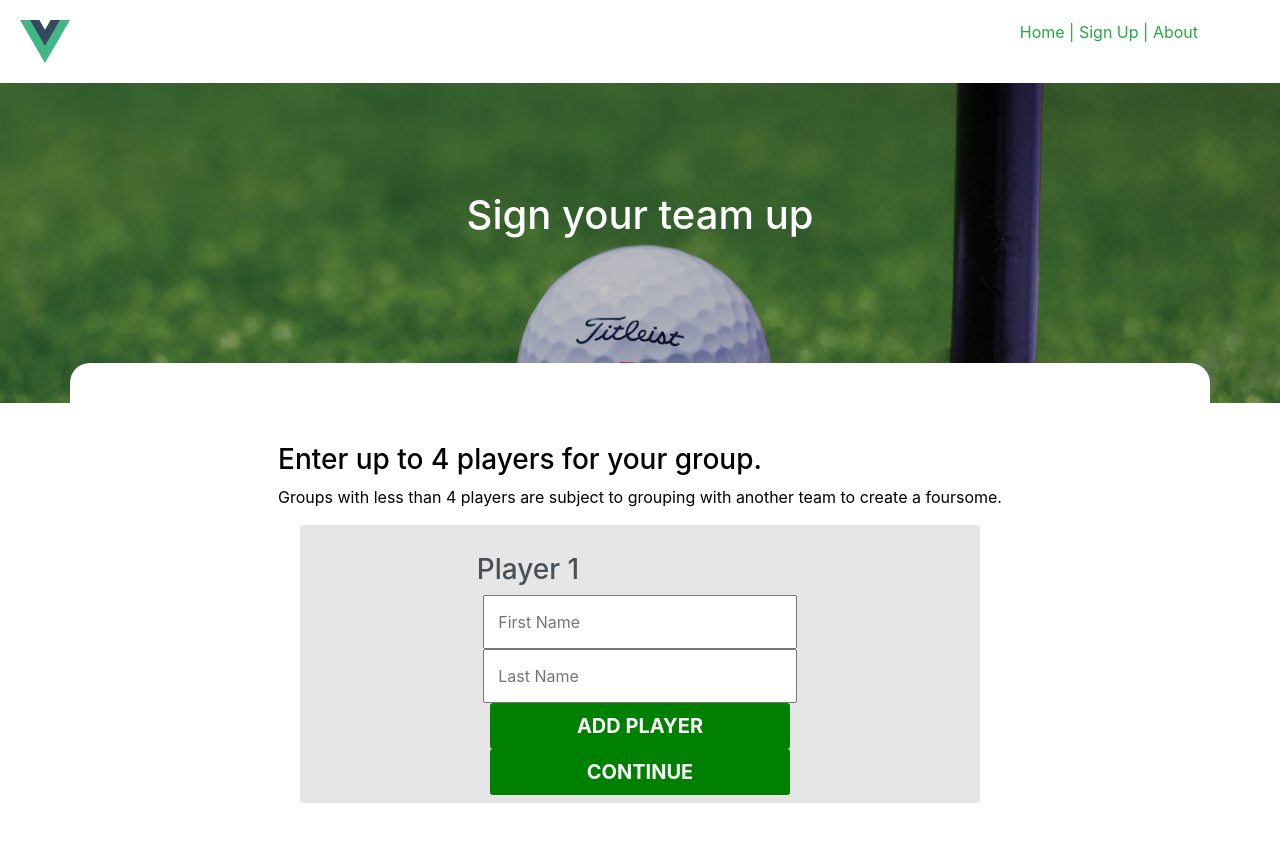
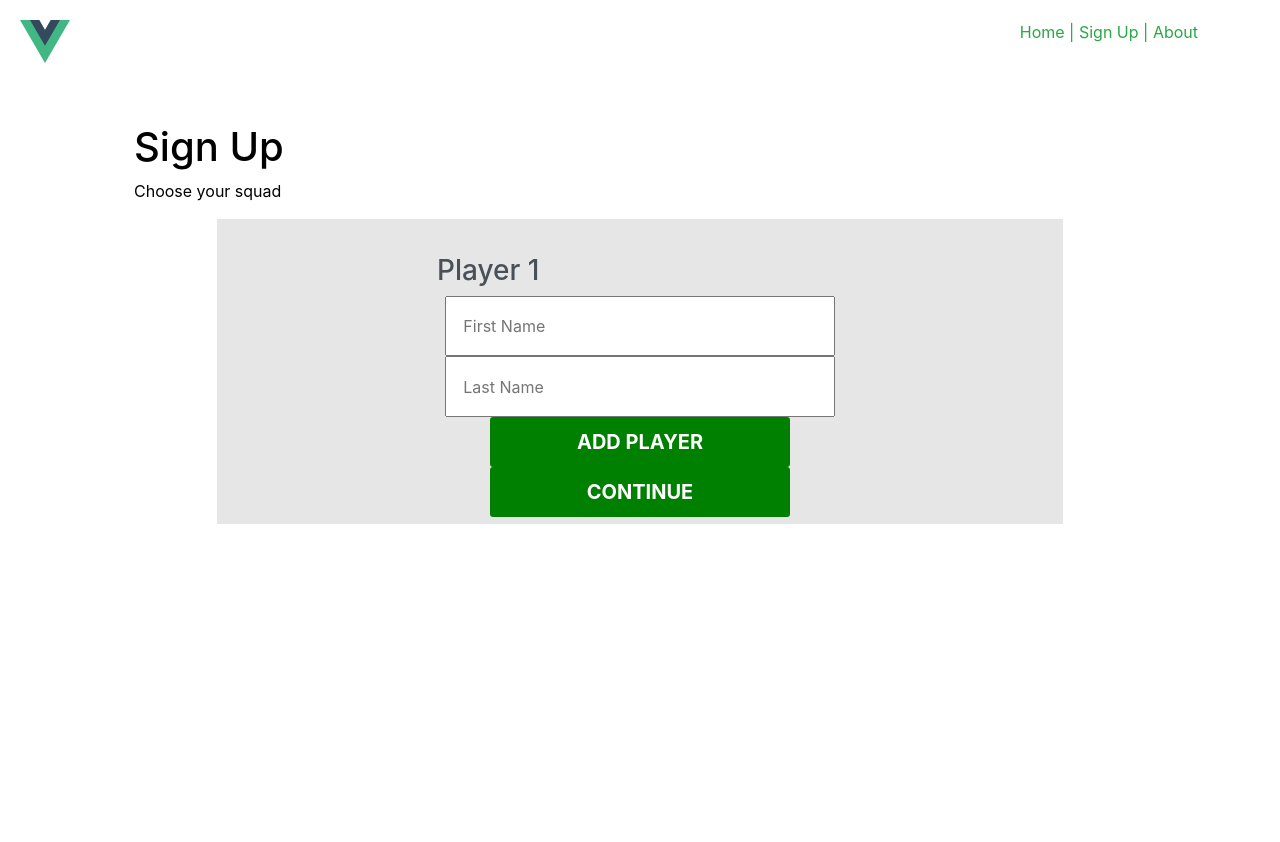
Before and after one commit to vit-the-jedi/golf-tournament-site, a Vue app: page /signup in a window 1280 px wide. Shown: the top 842 px of the page. After the commit the page ends 800 px from the top, so only its background shows below. Built offline with nearby package versions, Linux system fonts and the light colour scheme.

Commit message:
more form functionality

```diff
--- a/src/assets/main.css
+++ b/src/assets/main.css
@@ -71,3 +71,66 @@ h4 {
 ul {
   padding-inline-start: 17px;
 }
+/*form*/
+.form-inner {
+  max-width: 900px;
+  width: 100%;
+  margin: auto;
+  display: block;
+}
+form {
+  display: flex;
+  flex-direction: column;
+}
+form label {
+  width: 100%;
+  flex-basis: 100%;
+}
+.form-control {
+  background: none;
+  flex-basis: 100%;
+  width: 100%;
+  display: flex;
+  flex-wrap: wrap;
+  border: none;
+  padding: 2%;
+}
+.form-control input,
+.form-control select {
+  padding: 2%;
+  margin: 0 1%;
+}
+.form-control input:not(.full-width),
+.form-control select:not(.full-width) {
+  flex-basis: 48%;
+  width: 48%;
+}
+.form-control .full-width {
+  width: 100%;
+  flex-basis: 100%;
+}
+button {
+  border-radius: 3px;
+  background: green;
+  color: #fff;
+  font-weight: 700;
+  max-width: 300px;
+  margin: auto;
+  width: 100%;
+  display: block;
+  border: 0;
+  padding: 2.5% 0;
+  font-size: 1.25rem;
+  text-transform: uppercase;
+}
+.error {
+  color: red;
+}
+.error-list * {
+  color: inherit;
+}
+.error-list {
+  max-width: 400px;
+  width: 100%;
+  margin: auto;
+}
--- a/src/components/signUpForm.vue
+++ b/src/components/signUpForm.vue
@@ -6,12 +6,10 @@ const secondColor = ref("#FFC300");
 <template>
   <!-- <loadingSpinner /> -->
   <form @submit="checkForm">
+    <h1>Sign Up</h1>
+    <p v-if="!playersAdded">Choose your squad</p>
+    <p v-if="playersAdded">Choose your division and team name</p>
     <div class="form-inner">
-      <h2>Enter up to 4 players for your group.</h2>
-      <p>
-        Groups with less than 4 players are subject to grouping with another
-        team to create a foursome.
-      </p>
       <span v-if="errors.length" class="error-list error">
         <span>Please correct the following error(s):</span>
         <ul>
@@ -19,17 +17,17 @@ const secondColor = ref("#FFC300");
         </ul>
       </span>
 
-      <div class="form-inset">
+      <div id="players" class="form-inset" v-if="!playersAdded">
         <div class="form-control card" v-if="numOfPlayers >= 1">
           <h2>Player 1</h2>
           <input
-            v-model="player1__firstName"
+            v-model="players.player1__firstName"
             class="input"
             type="text"
             placeholder="First Name"
           />
           <input
-            v-model="player1__lastName"
+            v-model="players.player1__lastName"
             class="input"
             type="text"
             placeholder="Last Name"
@@ -37,68 +35,75 @@ const secondColor = ref("#FFC300");
 
           <div v-if="numOfPlayers === 1">
             <button type="button" @click="numOfPlayers++">Add player</button>
-            <button type="button">Continue</button>
+            <button type="submit" @click="checkPlayerForm">Continue</button>
           </div>
         </div>
         <div class="form-control card" v-if="numOfPlayers >= 2">
           <h2>Player 2</h2>
           <input
-            v-model="player2__firstName"
+            v-model="players.player2__firstName"
             class="input"
             type="text"
             placeholder="First Name"
           />
           <input
-            v-model="player2__lastName"
+            v-model="players.player2__lastName"
             class="input"
             type="text"
             placeholder="Last Name"
           />
           <div v-if="numOfPlayers === 2">
             <button type="button" @click="numOfPlayers++">Add player</button>
-            <button type="button">Continue</button>
+            <button type="submit" @click="checkPlayerForm">Continue</button>
           </div>
           <span class="delete" @click="numOfPlayers--"></span>
         </div>
         <div class="form-control card" v-if="numOfPlayers >= 3">
           <h2>Player 3</h2>
           <input
-            v-model="player3__firstName"
+            v-model="players.player3__firstName"
             class="input"
             type="text"
             placeholder="First Name"
           />
           <input
-            v-model="player3__lastName"
+            v-model="players.player3__lastName"
             class="input"
             type="text"
             placeholder="Last Name"
           />
           <div v-if="numOfPlayers === 3">
             <button type="button" @click="numOfPlayers++">Add player</button>
-            <button type="button">Continue</button>
+            <button type="submit" @click="checkPlayerForm">Continue</button>
           </div>
           <span class="delete" @click="numOfPlayers--"></span>
         </div>
         <div class="form-control card" v-if="numOfPlayers >= 4">
           <h2>Player 4</h2>
           <input
-            v-model="player4__firstName"
+            v-model="players.player4__firstName"
             class="input"
             type="text"
             placeholder="First Name"
           />
           <input
-            v-model="player4__lastName"
+            v-model="players.player4__lastName"
             class="input"
             type="text"
             placeholder="Last Name"
           />
           <div v-if="numOfPlayers === 4">
             <button type="button" @click="numOfPlayers++">Add player</button>
-            <button type="button">Continue</button>
+            <button type="submit" @click="checkPlayerForm">Continue</button>
           </div>
           <span class="delete" @click="numOfPlayers--"></span>
+        </div>
+      </div>
+      <div class="form-control card card--summary" v-if="playersAdded">
+        <div class="row">
+          <div v-for="player in Object.values(players)">
+            <p>{{ player }}</p>
+          </div>
         </div>
       </div>
       <div class="form-control card" v-if="playersAdded">
@@ -132,6 +137,7 @@ export default {
     return {
       errors: [],
       numOfPlayers: 1,
+      players: {
         player1__firstName: null,
         player1__lastName: null,
         player2__firstName: null,
@@ -140,13 +146,75 @@ export default {
         player3__lastName: null,
         player4__firstName: null,
         player4__lastName: null,
+      },
       playersAdded: false,
       teamName: null,
       division: "mens",
       needsGrouping: false,
     };
   },
+  watch: {
+    player1__firstName(value) {
+      this.player1__firstName = value;
+      this.checkPlayerName(value);
+    },
+    player1__lastName(value) {
+      this.player1__lastName = value;
+      this.checkPlayerName(value);
+    },
+    player2__firstName(value) {
+      this.player2__firstName = value;
+      this.checkPlayerName(value);
+    },
+    player2__lastName(value) {
+      this.player2__lastName = value;
+      this.checkPlayerName(value);
+    },
+    player3__firstName(value) {
+      this.player3__firstName = value;
+      this.checkPlayerName(value);
+    },
+    player3__lastName(value) {
+      this.player3__lastName = value;
+      this.checkPlayerName(value);
+    },
+    player4__firstName(value) {
+      this.player4__firstName = value;
+      this.checkPlayerName(value);
+    },
+    player4__lastName(value) {
+      this.player4__lastName = value;
+      this.checkPlayerName(value);
+    },
+  },
   methods: {
+    checkPlayerName: function (v) {
+      if (v === null || v.length == 0 || v.match(/\d+/g)) {
+        return false;
+      } else {
+        return true;
+      }
+    },
+    checkPlayerForm: function (e) {
+      e.preventDefault();
+      for (let i = 0; i <= this.numOfPlayers - 1; i++) {
+        const fNameValid = this.checkPlayerName(
+          this.players[`player${i + 1}__firstName`]
+        );
+        const lNameValid = this.checkPlayerName(
+          this.players[`player${i + 1}__lastName`]
+        );
+        if (!fNameValid || !lNameValid) {
+          this.addError("Please enter a first and last name for each player.");
+        } else {
+          this.errors = [];
+        }
+      }
+      if (!this.errors.length) {
+        this.playersAdded = true;
+        return true;
+      }
+    },
     checkForm: function (e) {
       if (
         this.numOfPlayers &&
@@ -159,36 +227,32 @@ export default {
         this.preProcessData();
       }
 
-      this.errors = [];
-      if (!this.numOfPlayers) {
-        this.errors.push(
-          "Please enter the amount of player currently on your team."
-        );
-      }
-      if (!this.player1__firstName) {
-        this.errors.push("At least 1 player's first name is required.");
-      }
-      if (!this.player1__lastName) {
-        this.errors.push("At least 1 player's last name is required.");
-      }
       if (!this.division) {
         this.errors.push("Please choose a division to be entered in.");
       }
       e.preventDefault();
     },
-    removeErrors: function () {
-      const error = document.querySelector(".error");
-      if (error) document.removeChild(error);
+    addError: function (errorString) {
+      if (this.errors.length > 0) {
+        for (const error of this.errors) {
+          if (error && error === errorString) {
+            return;
+          } else this.errors.push(errorString);
+        }
+      } else this.errors.push(errorString);
+    },
+    removeErrors: function (e) {
+      this.errors = [];
     },
     preProcessData: function () {
       let numOfPlayers = Number(this.numOfPlayers);
       this.teamObj = {};
-      const players = [];
+      const playersArr = [];
       switch (numOfPlayers) {
         case 1:
           //set needs grouping flag
           this.needsGrouping = true;
-          players.push({
+          playersArr.push({
             first_name: this.player1__firstName,
             last_name: this.player1__lastName,
           });
@@ -196,11 +260,11 @@ export default {
         case 2:
           //set needs grouping flag
           this.needsGrouping = true;
-          players.push({
+          playersArr.push({
             first_name: this.player1__firstName,
             last_name: this.player1__lastName,
           });
-          players.push({
+          playersArr.push({
             first_name: this.player2__firstName,
             last_name: this.player2__lastName,
           });
@@ -208,33 +272,33 @@ export default {
         case 3:
           //set needs grouping flag
           this.needsGrouping = true;
-          players.push({
+          playersArr.push({
             first_name: this.player1__firstName,
             last_name: this.player1__lastName,
           });
-          players.push({
+          playersArr.push({
             first_name: this.player2__firstName,
             last_name: this.player2__lastName,
           });
-          players.push({
+          playersArr.push({
             first_name: this.player3__firstName,
             last_name: this.player3__lastName,
           });
           break;
         case 4:
-          players.push({
+          playersArr.push({
             first_name: this.player1__firstName,
             last_name: this.player1__lastName,
           });
-          players.push({
+          playersArr.push({
             first_name: this.player2__firstName,
             last_name: this.player2__lastName,
           });
-          players.push({
+          playersArr.push({
             first_name: this.player3__firstName,
             last_name: this.player3__lastName,
           });
-          players.push({
+          playersArr.push({
             first_name: this.player4__firstName,
             last_name: this.player4__lastName,
           });
@@ -246,7 +310,7 @@ export default {
 
       //loop through player names and uppercase first letters
       //if teamName is null, let's make one
-      players.forEach((item, i, arr) => {
+      playersArr.forEach((item, i, arr) => {
         let fName =
           item.first_name[0].toUpperCase() + item.first_name.substring(1);
         let lName =
@@ -308,72 +372,11 @@ export default {
 </script>
 
 <style scoped>
-.form-inner {
-  max-width: 900px;
-  margin: auto;
-  display: block;
-}
-form {
-  display: flex;
-  flex-direction: column;
-}
-form label {
-  width: 100%;
-  flex-basis: 100%;
-}
 .form-inset {
   max-width: 94%;
   background: #e6e6e6;
   margin: auto;
   padding: 2% 0;
-}
-.form-control {
-  background: none;
-  flex-basis: 100%;
-  width: 100%;
-  display: flex;
-  flex-wrap: wrap;
-  border: none;
-  padding: 2%;
-}
-.form-control input,
-.form-control select {
-  padding: 2%;
-  margin: 0 1%;
-}
-.form-control input:not(.full-width),
-.form-control select:not(.full-width) {
-  flex-basis: 48%;
-  width: 48%;
-}
-.form-control .full-width {
-  width: 100%;
-  flex-basis: 100%;
-}
-button {
-  border-radius: 3px;
-  background: green;
-  color: #fff;
-  font-weight: 700;
-  max-width: 300px;
-  margin: auto;
-  width: 100%;
-  display: block;
-  border: 0;
-  padding: 2.5% 0;
-  font-size: 1.25rem;
-  text-transform: uppercase;
-}
-.error {
-  color: red;
-}
-.error-list * {
-  color: inherit;
-}
-.error-list {
-  max-width: 400px;
-  width: 100%;
-  margin: auto;
 }
 
 .delete {
--- a/src/views/SignUp.vue
+++ b/src/views/SignUp.vue
@@ -4,9 +4,6 @@ import signUpForm from "../components/signUpForm.vue";
 </script>
 <template>
   <div class="sign-up">
-    <topContent>
-      <template #heading>Sign your team up</template>
-    </topContent>
     <div class="container">
       <signUpForm />
     </div>
```
Lines whose indentation alone changed are shown as unchanged.
